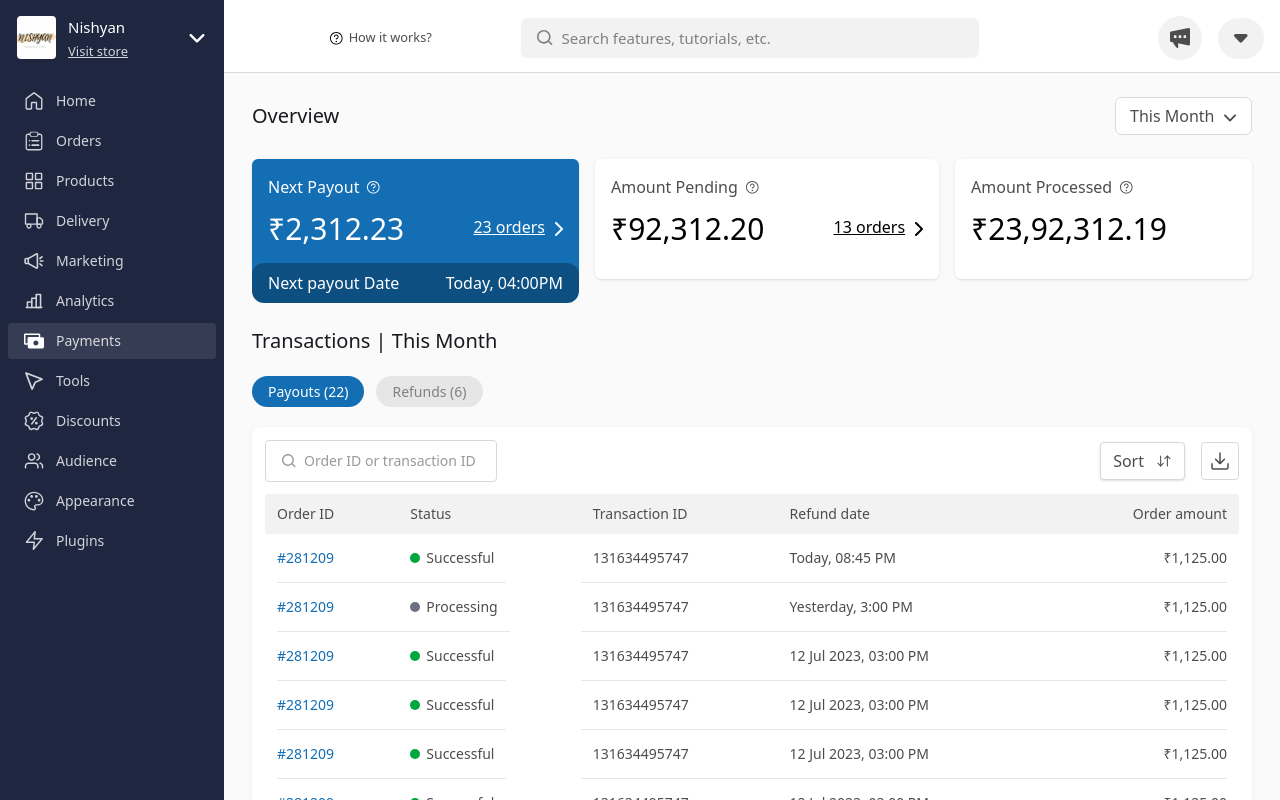
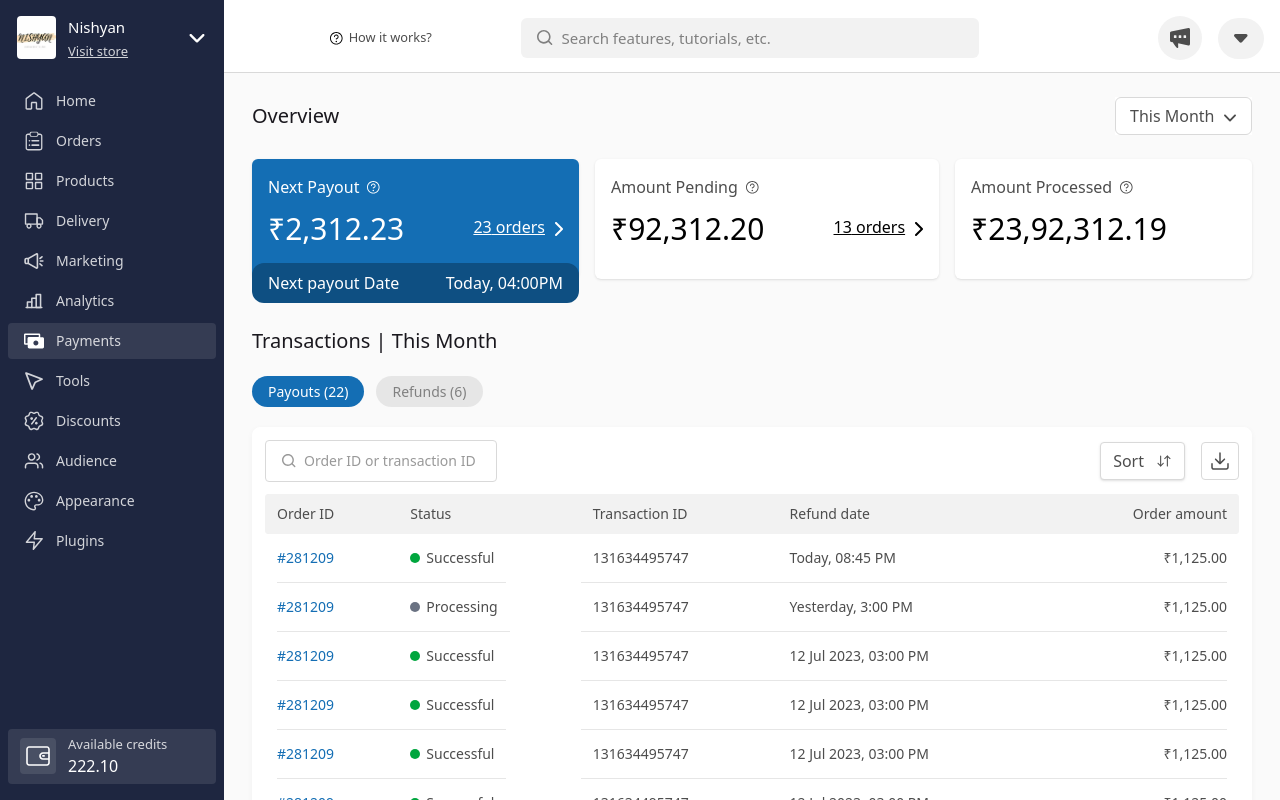
Before and after one commit to WadadParker/dukaan-design-breakdown, a React (Vite) app: page / in a window 1280 px wide. Built offline with nearby package versions, Linux system fonts and the light colour scheme.

Commit message:
style: credits

```diff
--- a/src/App.tsx
+++ b/src/App.tsx
@@ -2,6 +2,7 @@ import ArrowDown from "./components/icons/ArrowDown"
 import AmountCard from "./components/main/AmountCard"
 import Navbar from "./components/main/Navbar"
 import Table from "./components/main/Table"
+import AvailbleCredits from "./components/sidebar/AvailableCredits"
 import NavItems from "./components/sidebar/NavItems"
 import ProfileHeader from "./components/sidebar/ProfileHeader"
 
@@ -13,6 +14,7 @@ function App() {
         <div className="h-full w-56 bg-primary flex flex-col py-4 px-2  ">
           <ProfileHeader />
           <NavItems />
+          <AvailbleCredits />
         </div>
         <div className="grow overflow-y-scroll ">
           <Navbar />
--- /dev/null
+++ b/src/components/sidebar/AvailableCredits.tsx
@@ -0,0 +1,21 @@
+const AvailbleCredits=()=>
+{
+    return (
+        <section className=' py-1.5 px-3 bg-background rounded flex items-center space-x-3'>
+            <aside className='p-1.5 bg-white/10 rounded h-fit'>
+                <svg width="24" height="24" viewBox="0 0 24 24" fill="none" xmlns="http://www.w3.org/2000/svg">
+                    <path fill-rule="evenodd" clip-rule="evenodd" d="M3.0002 3.79727C2.42343 3.79727 1.8002 4.35527 1.8002 5.24727V18.7473C1.8002 19.6393 2.42343 20.1973 3.0002 20.1973H21.0002C21.577 20.1973 22.2002 19.6393 22.2002 18.7473V15.8473H17.0003C14.874 15.8473 13.1503 14.1236 13.1503 11.9973C13.1503 9.87097 14.874 8.14727 17.0003 8.14727H22.2002V5.24727C22.2002 4.35527 21.577 3.79727 21.0002 3.79727H3.0002ZM23.8002 8.14727V5.24727C23.8002 3.65398 22.6326 2.19727 21.0002 2.19727H3.0002C1.36782 2.19727 0.200195 3.65398 0.200195 5.24727V18.7473C0.200195 20.3405 1.36782 21.7973 3.0002 21.7973H21.0002C22.6326 21.7973 23.8002 20.3405 23.8002 18.7473V15.8473H23.8503V8.14727H23.8002ZM16.0002 11.9473C16.0002 11.4778 16.3808 11.0973 16.8502 11.0973H18.1502C18.6197 11.0973 19.0002 11.4778 19.0002 11.9473C19.0002 12.4167 18.6197 12.7973 18.1502 12.7973H16.8502C16.3808 12.7973 16.0002 12.4167 16.0002 11.9473ZM14.8503 11.9973C14.8503 10.8099 15.8129 9.84727 17.0003 9.84727H22.1503V14.1473H17.0003C15.8129 14.1473 14.8503 13.1847 14.8503 11.9973Z" fill="white"/>
+                </svg>
+
+            </aside>
+
+            <aside className='grow'>
+                <p className='text-white/80 text-[13px]'>Available credits</p>
+                <b className='font-medium text-white'>222.10</b>
+            </aside>
+
+        </section>
+    )
+}
+
+export default AvailbleCredits
```
